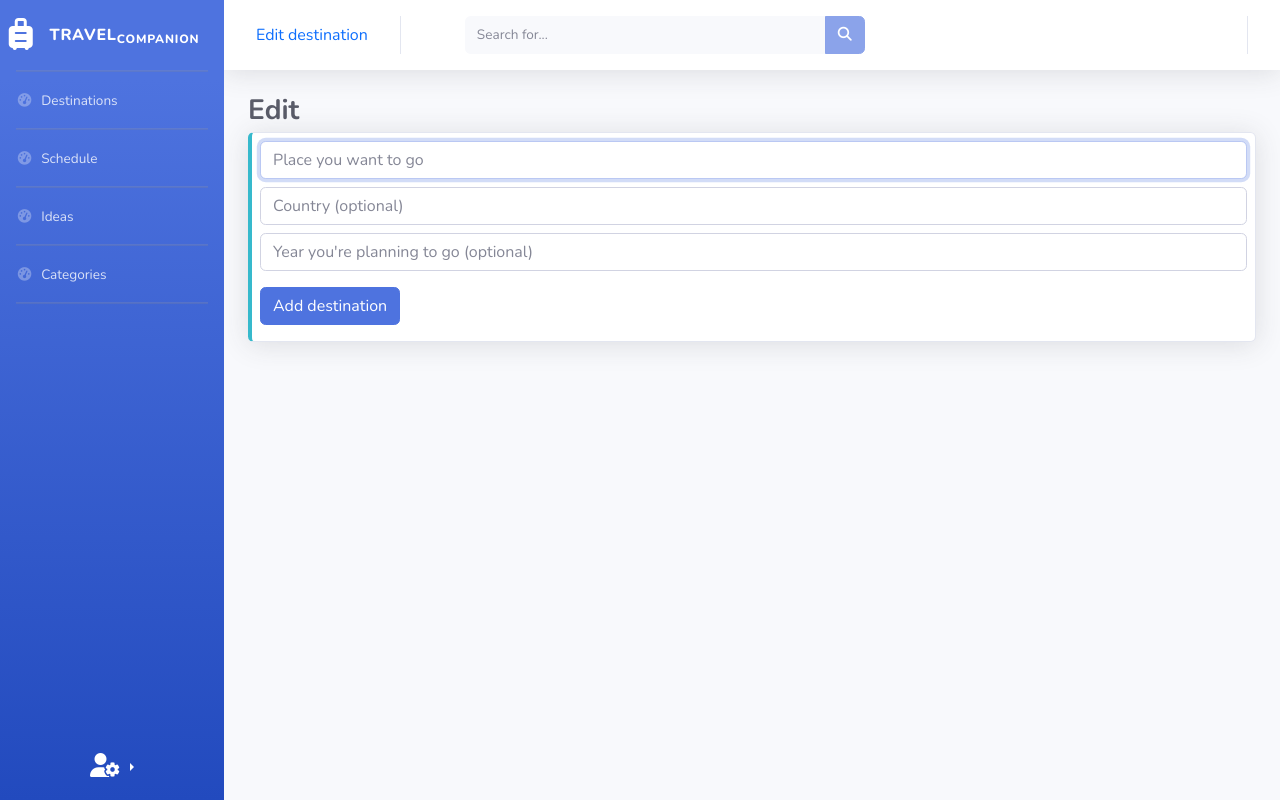
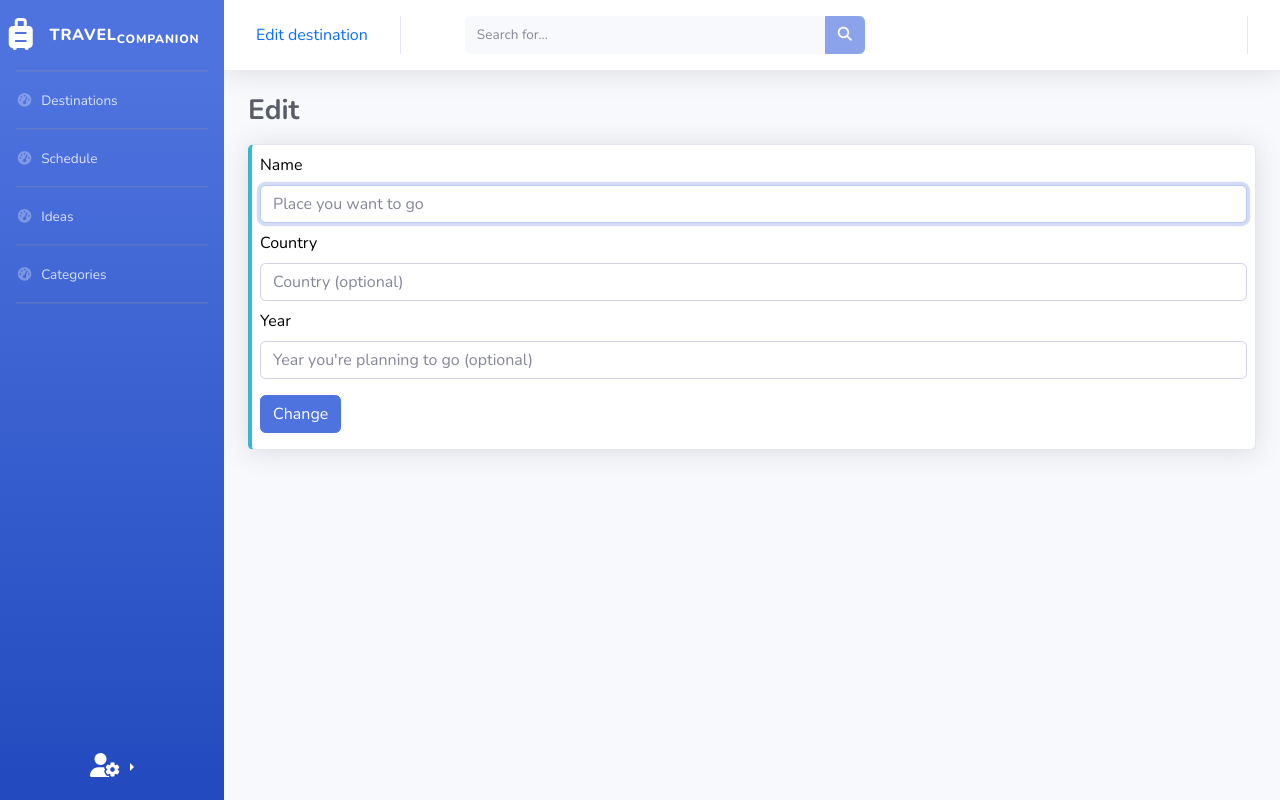
Before and after one commit to Hevsy/Travel-Companion, a Flask app: template app/templates/dest-edit.html in a window 1280 px wide. Run offline with Flask 3, Linux system fonts and the light colour scheme; the template is opened without the code that fills it, so the values that code supplies are empty; some libraries are stand-ins or nearby versions.

Commit message:
updating forms

```diff
--- a/app/templates/dest-add.html
+++ b/app/templates/dest-add.html
@@ -19,14 +19,17 @@ Add new destination
         <div class="card border-left-info shadow h-100 p-2 w-100">
             <form action="/dest-add" method="post">
                 <div class="mb-2">
+                    <label for="name" class="form-label text-black">Name</label>
                     <input autofocus class="form-control w-100" id="name" name="name"
                         placeholder="Place you want to go" type="text">
                 </div>
                 <div class="mb-2">
+                    <label for="country" class="form-label text-black">Country</label>
                     <input class="form-control w-100" id="country" name="country"
                         placeholder="Country (optional)" type="text">
                 </div>
                 <div class="mb-2">
+                    <label for="year" class="form-label text-black">Year</label>
                     <input class="form-control w-100" id="year" name="year"
                         placeholder="Year you're planning to go (optional)" type="text">
                 </div>
--- a/app/templates/dest-edit.html
+++ b/app/templates/dest-edit.html
@@ -10,8 +10,8 @@ Edit destination
 
 {% block main %}
 <div>
-    <h1 class="h3 mb-1 text-gray-800 font-weight-bold">Edit</h1>
-    <h1 class="h3 mb-1 text-primary font-weight-bold">{{ data['name'] }}</h1>
+    <h1 class="h3 mb-2 text-gray-800 font-weight-bold">Edit</h1>
+    <h1 class="h3 mb-3 text-primary font-weight-bold">{{ data['name'] }}</h1>
 
 </div>
 <div class="row">
@@ -19,18 +19,21 @@ Edit destination
         <div class="card border-left-info shadow h-100 p-2 w-100">
             <form action="/dest-add" method="post">
                 <div class="mb-2">
-                    <input autofocus class="form-control w-100" id="name" name="name"
-                        placeholder="Place you want to go" type="text">
+                    <label for="name" class="form-label text-black">Name</label>
+                    <input autofocus class="form-control w-100" id="name" name="name" placeholder="Place you want to go"
+                        type="text" value="{{ data['name'] }}">
                 </div>
                 <div class="mb-2">
-                    <input class="form-control w-100" id="country" name="country"
-                        placeholder="Country (optional)" type="text">
+                    <label for="country" class="form-label text-black">Country</label>
+                    <input class="form-control w-100" id="country" name="country" placeholder="Country (optional)"
+                        type="text" value="{{ data['country'] or ''}}">
                 </div>
                 <div class="mb-2">
+                    <label for="year" class="form-label text-black">Year</label>
                     <input class="form-control w-100" id="year" name="year"
-                        placeholder="Year you're planning to go (optional)" type="text">
+                        placeholder="Year you're planning to go (optional)" type="text" value="{{ data['year'] or ''}}">
                 </div>
-                <button class="btn btn-primary my-2" type="submit">Add destination</button>
+                <button class="btn btn-primary my-2" type="submit">Change</button>
             </form>
         </div>
     </div>
```
